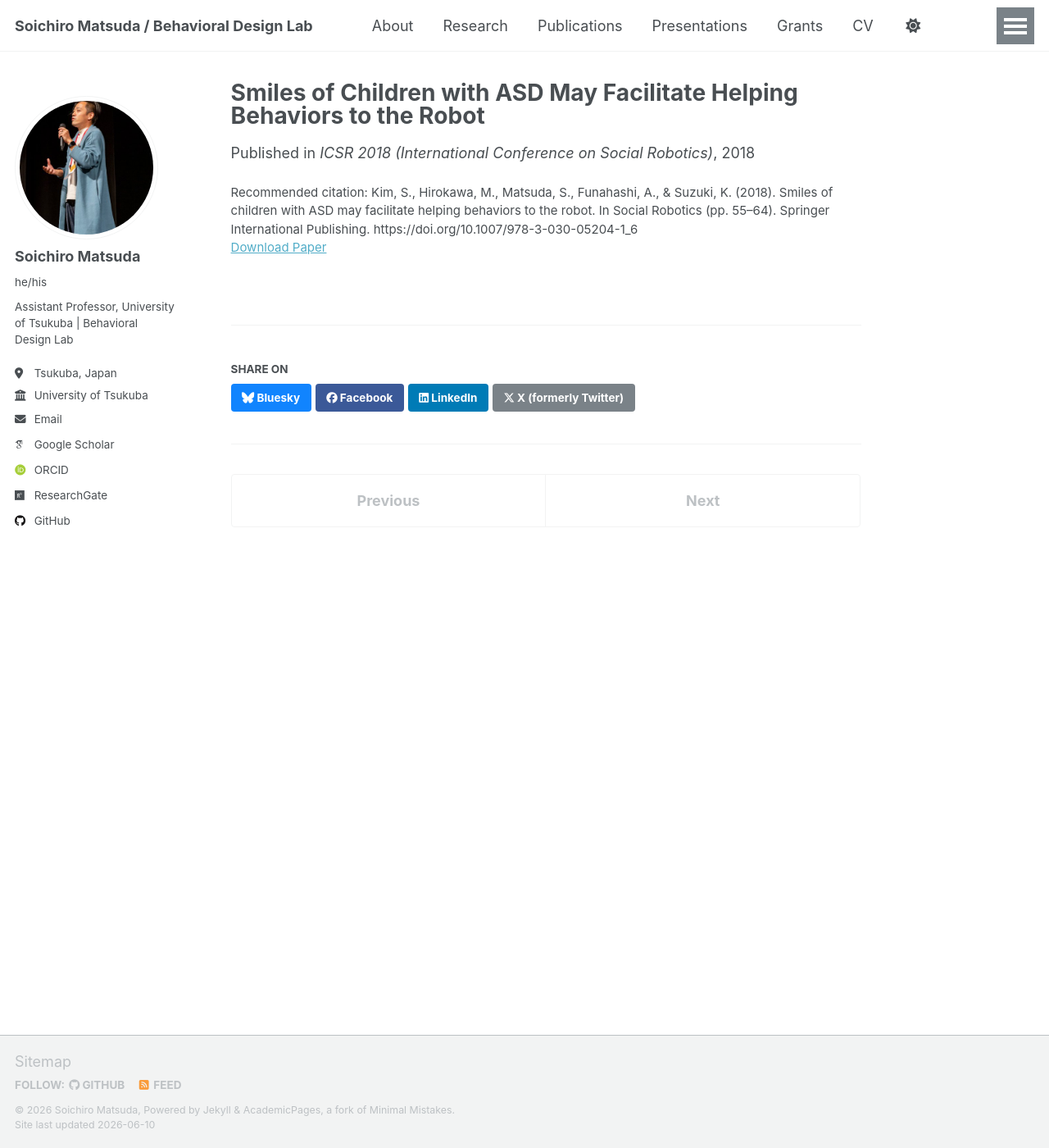
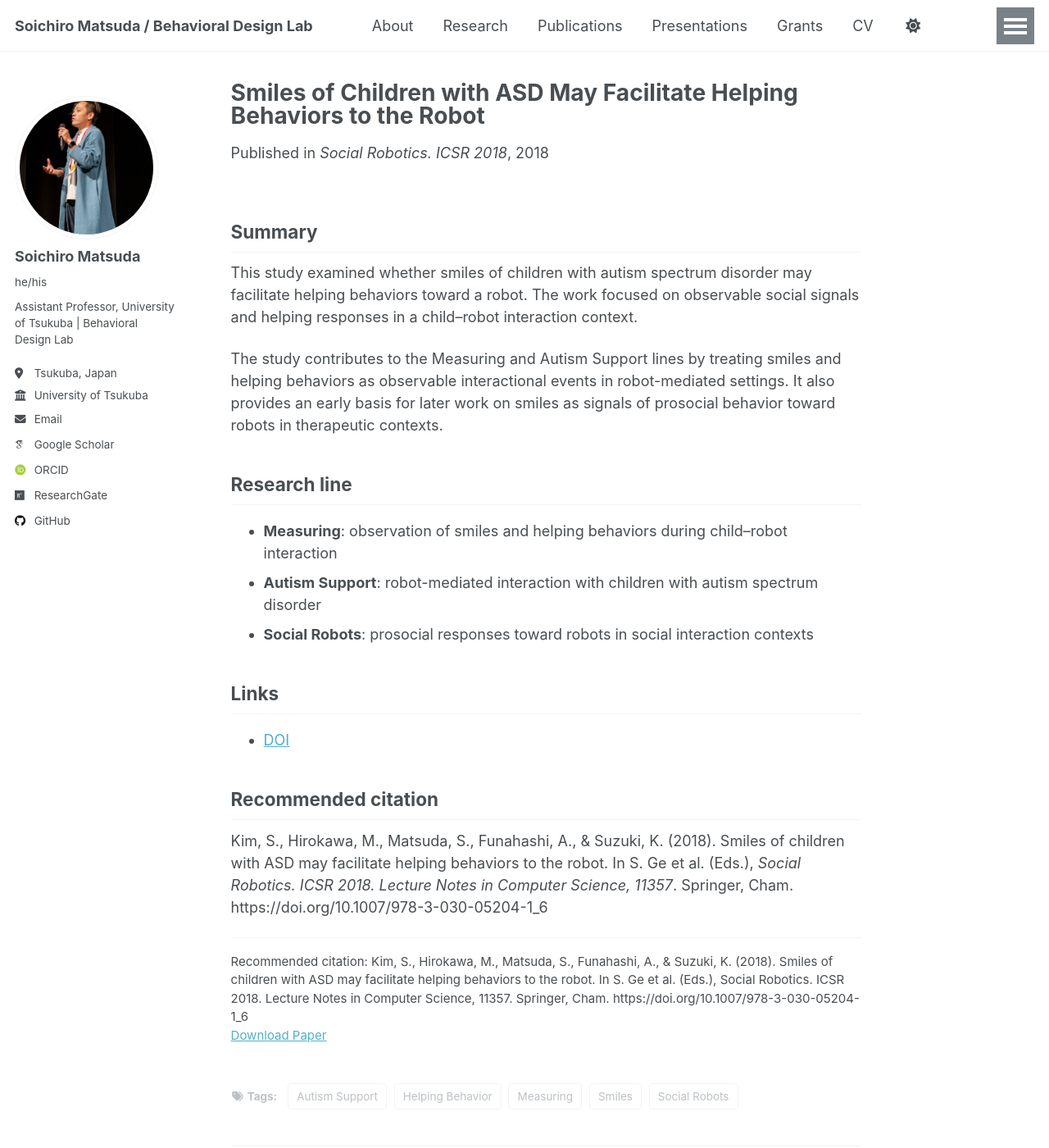
Before and after one commit to BehavioralDesignerMatsuda/BehavioralDesignerMatsuda.github.io, a Jekyll site: the page built from _publications/2018-ICSR.md, in a window 1280 px wide and 1400 px high. Shown: the whole window at 82% size. Built offline with Jekyll 4.4.1, drawn with Linux system fonts in a browser that asks for light colours; some web fonts are replaced; a script that is not in the unit is left out.

Commit message:
Update 2018-ICSR.md

```diff
--- a/_publications/2018-ICSR.md
+++ b/_publications/2018-ICSR.md
@@ -1,10 +1,43 @@
 ---
-title: "Smiles of Children with ASD May Facilitate Helping Behaviors to the Robot"
+title: 'Smiles of Children with ASD May Facilitate Helping Behaviors to the Robot'
 collection: publications
-date: 2018-11-27   # 実際の発行月日が分かれば修正してください
-venue: "ICSR 2018 (International Conference on Social Robotics)"
+date: 2018-11-27
+venue: 'Social Robotics. ICSR 2018'
 category: conferences
-paperurl: "https://doi.org/10.1007/978-3-030-05204-1_6"
-citation: "Kim, S., Hirokawa, M., Matsuda, S., Funahashi, A., & Suzuki, K. (2018). Smiles of children with ASD may facilitate helping behaviors to the robot. In Social Robotics (pp. 55–64). Springer International Publishing. https://doi.org/10.1007/978-3-030-05204-1_6"
-excerpt: "This paper shows how smiles of children with ASD can facilitate helping behaviors toward a robot, offering insights for designing socially assistive robotics in HCI."
+
+paperurl: 'https://doi.org/10.1007/978-3-030-05204-1_6'
+doi: 'https://doi.org/10.1007/978-3-030-05204-1_6'
+
+citation: 'Kim, S., Hirokawa, M., Matsuda, S., Funahashi, A., & Suzuki, K. (2018). Smiles of children with ASD may facilitate helping behaviors to the robot. In S. Ge et al. (Eds.), Social Robotics. ICSR 2018. Lecture Notes in Computer Science, 11357. Springer, Cham. https://doi.org/10.1007/978-3-030-05204-1_6'
+
+tags:
+
+- Measuring
+- Autism Support
+- Social Robots
+- Smiles
+- Helping Behavior
+
+## excerpt: ''
 ---
+## Summary
+
+This study examined whether smiles of children with autism spectrum disorder may facilitate helping behaviors toward a robot. The work focused on observable social signals and helping responses in a child–robot interaction context.
+
+The study contributes to the Measuring and Autism Support lines by treating smiles and helping behaviors as observable interactional events in robot-mediated settings. It also provides an early basis for later work on smiles as signals of prosocial behavior toward robots in therapeutic contexts.
+
+## Research line
+
+- **Measuring**: observation of smiles and helping behaviors during child–robot interaction
+- **Autism Support**: robot-mediated interaction with children with autism spectrum disorder
+- **Social Robots**: prosocial responses toward robots in social interaction contexts
+
+## Links
+
+* [DOI](https://doi.org/10.1007/978-3-030-05204-1_6)
+
+## Recommended citation
+
+Kim, S., Hirokawa, M., Matsuda, S., Funahashi, A., & Suzuki, K. (2018). Smiles of children with ASD may facilitate helping behaviors to the robot. In S. Ge et al. (Eds.), *Social Robotics. ICSR 2018. Lecture Notes in Computer Science, 11357*. Springer, Cham. https://doi.org/10.1007/978-3-030-05204-1_6
+
+---
```
